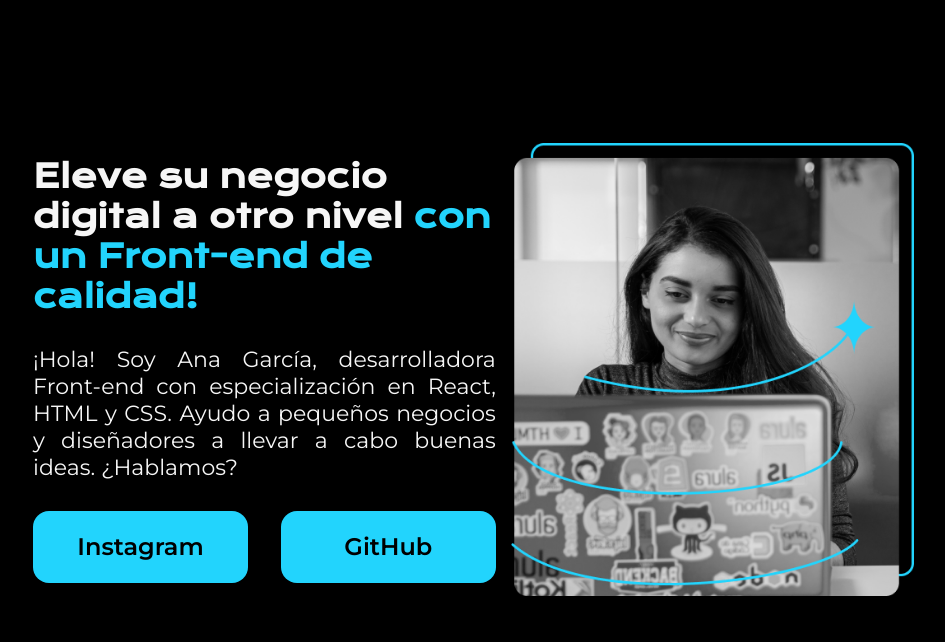
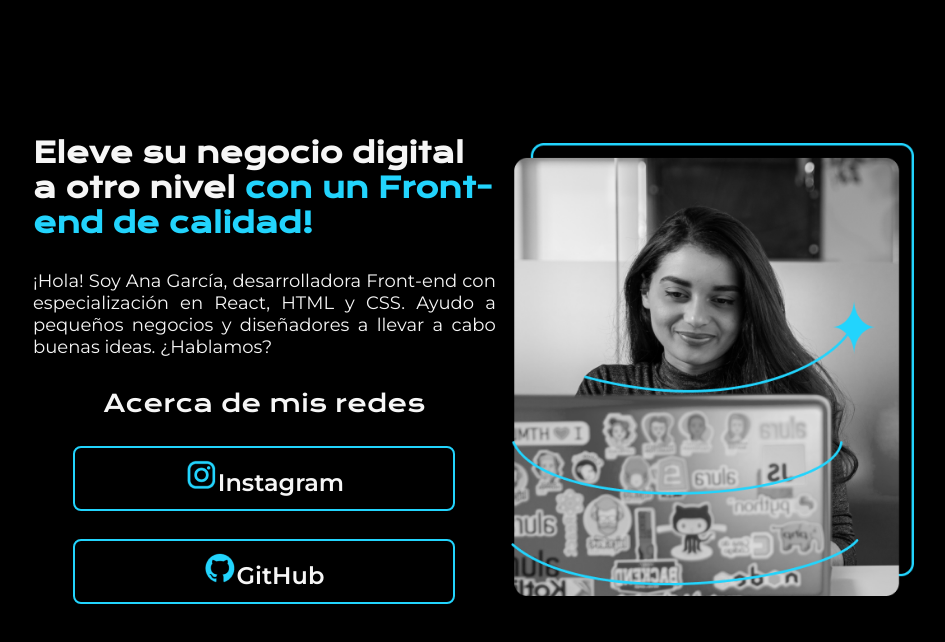
Before and after one commit to ivandiaz94ing/html-css-alura, a plain HTML site: page index.html in a window 1280 px wide. Shown: the whole page, without its empty margins (159-1104 px from the left). Drawn offline with nearby package versions, Linux system fonts and the light colour scheme.

Commit message:
add folder assets and icons for a

```diff
--- a/index.html
+++ b/index.html
@@ -27,14 +27,17 @@
             </p>
 
             <div class="presentation__enlaces">
-                <a class="presentation__enlaces__link" href="https://www.instagram.com/" target="_blank">Instagram</a>
-                <a class="presentation__enlaces__link" href="https://github.com/" target="_blank">GitHub</a>
+                <h2 class="presentation__enlaces__subtitle">Acerca de mis redes</h2>
+                <a class="presentation__enlaces__link" href="https://www.instagram.com/" target="_blank">
+                    <img src="./assets/instagram.png">Instagram</a>
+                <a class="presentation__enlaces__link" href="https://github.com/" target="_blank">
+                    <img src="./assets/github.png" alt="icono de GitHub">GitHub</a>
             </div>
 
 
         </section>
 
-            <img src="Imagem.png" alt="Foto de ANA MARIA">
+            <img class="img__perfil" src="./assets/Imagen.png" alt="Foto de ANA MARIA">
 
 
     </main>
--- a/style.css
+++ b/style.css
@@ -35,36 +35,44 @@ body{
 }
 
 .presentation__content__title{
-    font-size: 32px;
+    font-size: 28px;
     font-family: "Krona One", sans-serif;
 }
 
 .presentation__content__parrafo{
-    font-size: 22px;
+    font-size: 18px;
     font-family: "Montserrat", sans-serif;
     text-align: justify;
 }
 
 .presentation__enlaces{
     display: flex;
-    justify-content: space-between;
+    flex-direction: column;
+    align-items: center;
+    gap: 28px;
 }
 
+.presentation__enlaces__subtitle{
+    font-family: "Krona One", sans-serif;
+    font-size: 24px;
+    font-weight: 400;
+}
 
 .presentation__enlaces__link{
-    width: 215px;
-    background-color: #22D4FD;
+    width: 378px;
     text-align: center;
-    padding: 21.5px 0px ;
-    border-radius: 16px;
+    padding: 11.5px 0px ;
+    border-radius: 8px;
     font-family: "Montserrat", sans-serif;
     font-size: 24px;
     font-weight: 600;
     text-decoration: none;
-    color: #000000;
+    color: #F6F6F6;
+    border: 2px solid #22D4FD;
 }
 
-img{
+
+.img__perfil{
     width: 45%;
     margin: 15px;
 }
```
Also changed, not shown: assets/Imagen.png (renamed from Imagem.png), assets/github.png (added), assets/instagram.png (added), assets/linkedin.png (added), assets/twitch.png (added), assets/twitter-novo.png (added), assets/twitter.png (added).
